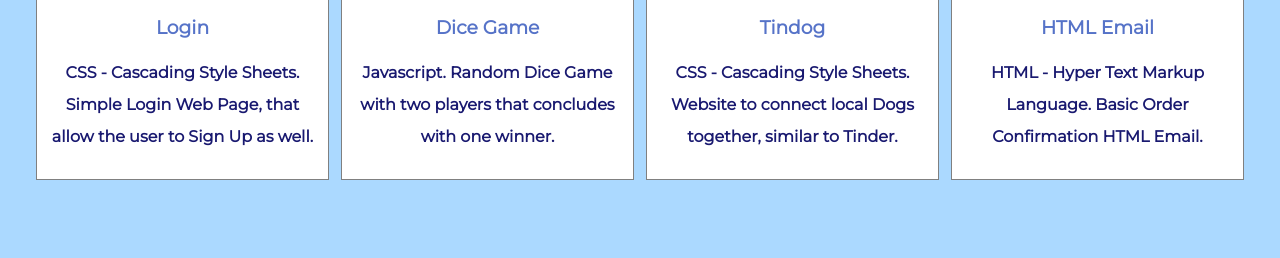
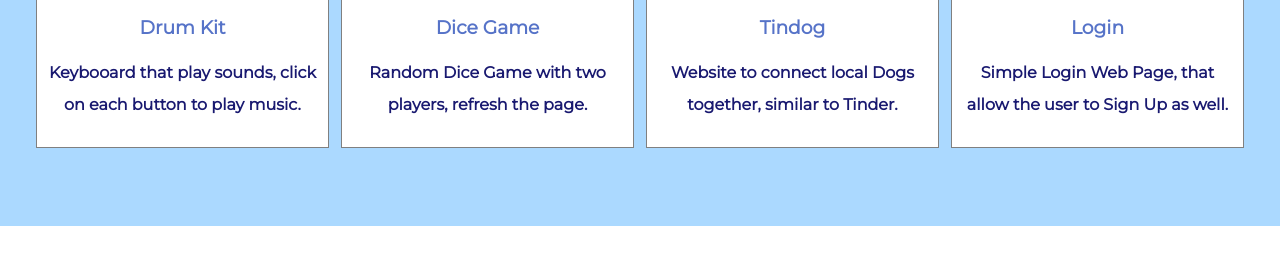
Before and after one commit to terrillhilliard/cv, a plain HTML site: page index.html in a window 1280 px wide. Shown: the part 2510-2768 px from the top of the page. After the commit the page ends 2736 px from the top, so only its background shows below. Drawn offline with Linux system fonts and the light colour scheme.

Commit message:
Update index.html

```diff
--- a/index.html
+++ b/index.html
@@ -57,16 +57,16 @@
         <div class="row">
           <div class="column">
             <div class="content">
-              <img src="https://www.geeksforgeeks.org/wp-content/uploads/CSS.png" alt="" style="width:100%">
+              <img src="https://www.geeksforgeeks.org/wp-content/uploads/javascript.png" alt="" style="width:100%">
               <h3>
-                <a href="https://terrillhilliard.github.io/login/">Login</a>
+                <a href="https://terrillhilliard.github.io/drumkit">Drum Kit</a>
               </h3>
 
 
 
 
               <p>
-                CSS - Cascading Style Sheets. Simple Login Web Page, that allow the user to Sign Up as well.
+                Keybooard that play sounds, click on each button to play music.
               </p>
 
 
@@ -87,7 +87,7 @@
 
 
               <p>
-                Javascript. Random Dice Game with two players that concludes with one winner.
+                Random Dice Game with two players, refresh the page.
               </p>
 
 
@@ -108,7 +108,7 @@
 
 
               <p>
-                CSS - Cascading Style Sheets. Website to connect local Dogs together, similar to Tinder.
+                Website to connect local Dogs together, similar to Tinder.
               </p>
 
 
@@ -118,9 +118,9 @@
           </div>
           <div class="column">
             <div class="content">
-              <img src="https://www.geeksforgeeks.org/wp-content/uploads/html.png" alt="" style="width:100%">
+              <img src="https://www.geeksforgeeks.org/wp-content/uploads/CSS.png" alt="" style="width:100%">
               <h3>
-                <a href="https://terrillhilliard.github.io/htmlemail/">HTML Email</a>
+                <a href="https://terrillhilliard.github.io/login/">Login</a>
               </h3>
 
 
@@ -128,7 +128,7 @@
 
 
               <p>
-                HTML - Hyper Text Markup Language. Basic Order Confirmation HTML Email.
+                Simple Login Web Page, that allow the user to Sign Up as well.
               </p>
 
 
```
